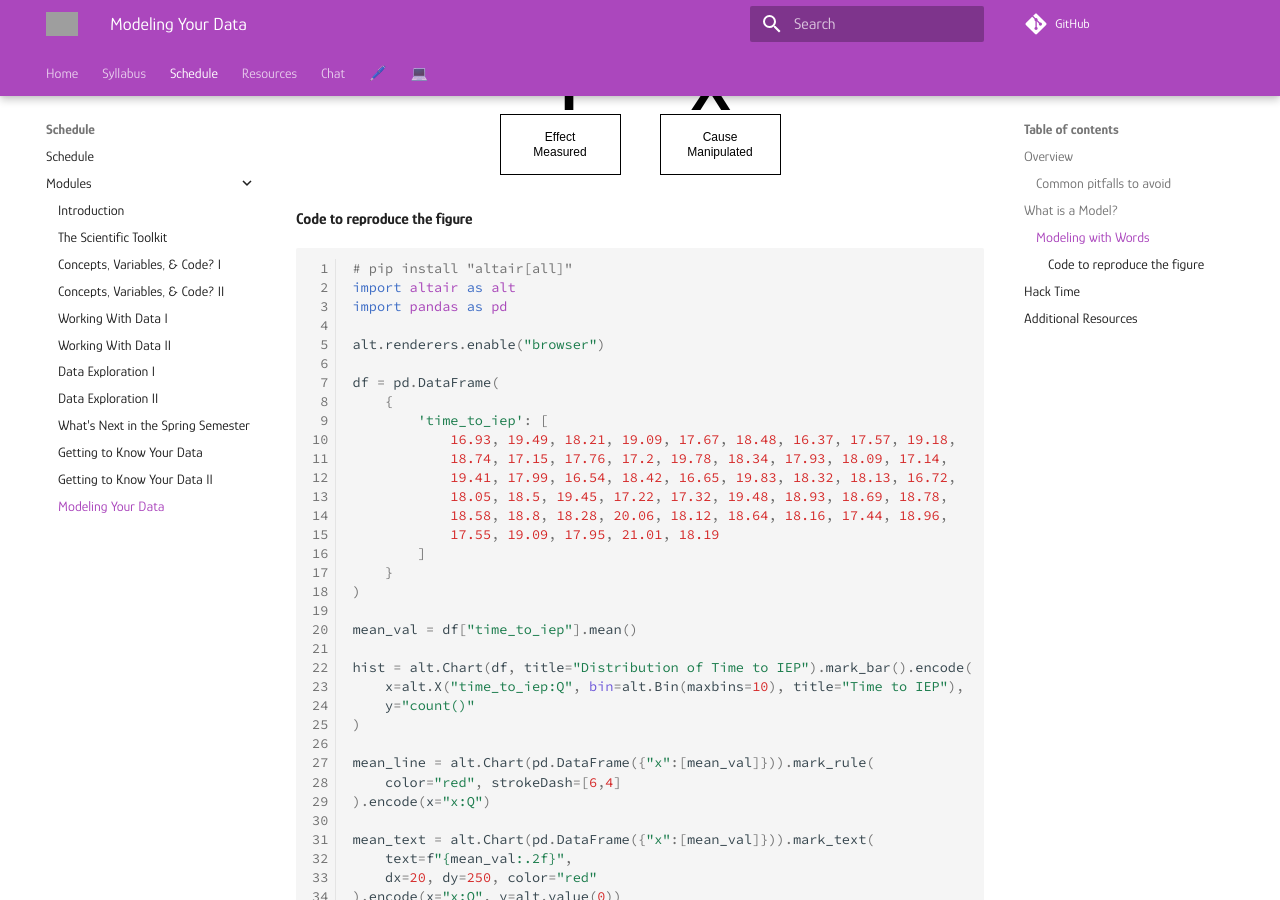
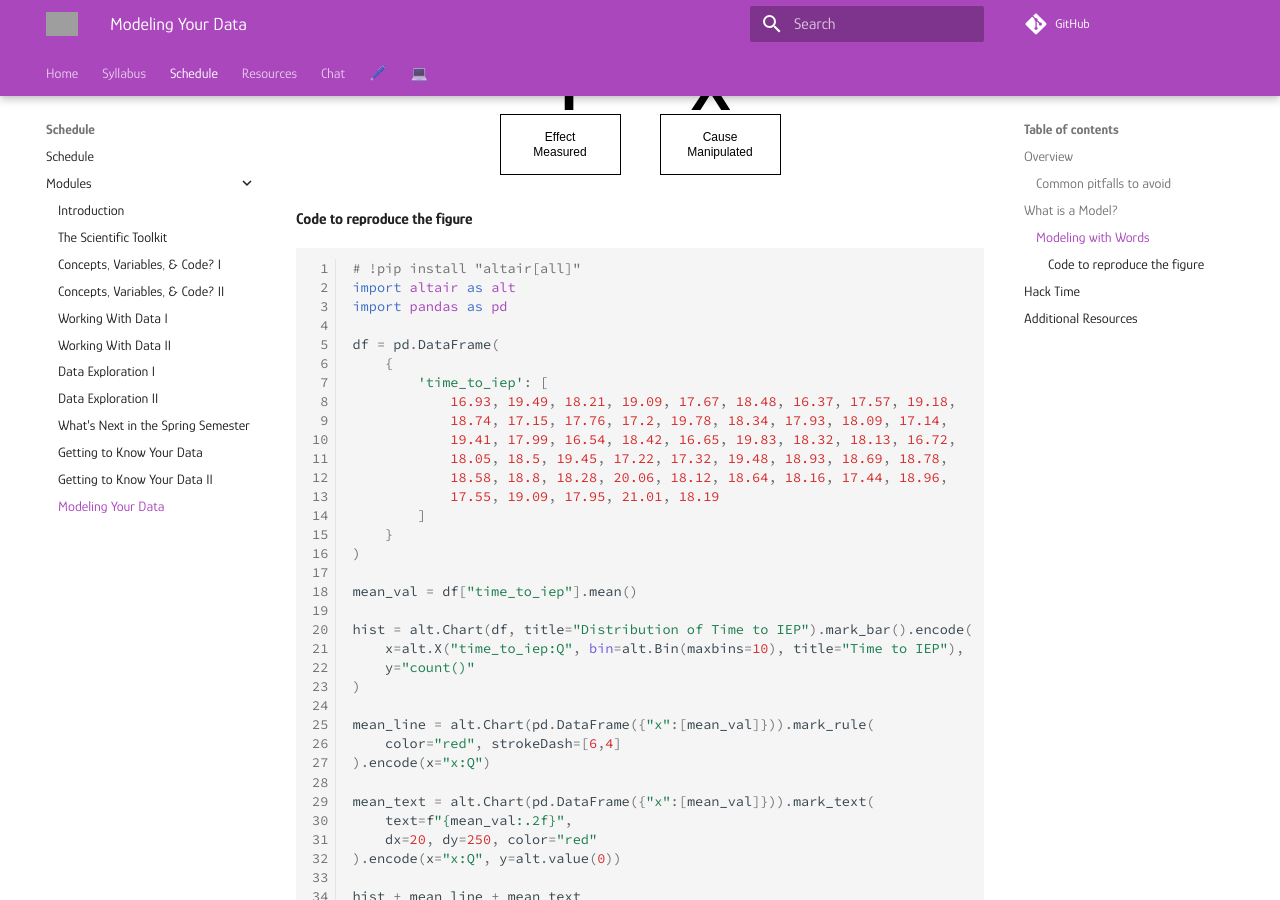
Before and after one commit to mickaeltemporao/itds, an MkDocs documentation site: the page built from docs/modules/modeling-1.md, in a window 1280 px wide and 900 px high, scrolled down 2105 px. Built offline with MkDocs 1.6.1 and Material for MkDocs 9.7.7, drawn with Linux system fonts in a browser that asks for light colours; comment, search, counter and statistics services are not loaded; grey boxes are pictures that could not be loaded.

Commit message:
rm render

````diff
--- a/docs/modules/modeling-1.md
+++ b/docs/modules/modeling-1.md
@@ -62,11 +62,9 @@ Even without code, practice **conceptual modeling**:
 #### Code to reproduce the figure
 
 ```python
-# pip install "altair[all]"
+# !pip install "altair[all]"
 import altair as alt
 import pandas as pd
-
-alt.renderers.enable("browser")
 
 df = pd.DataFrame(
     {
````
